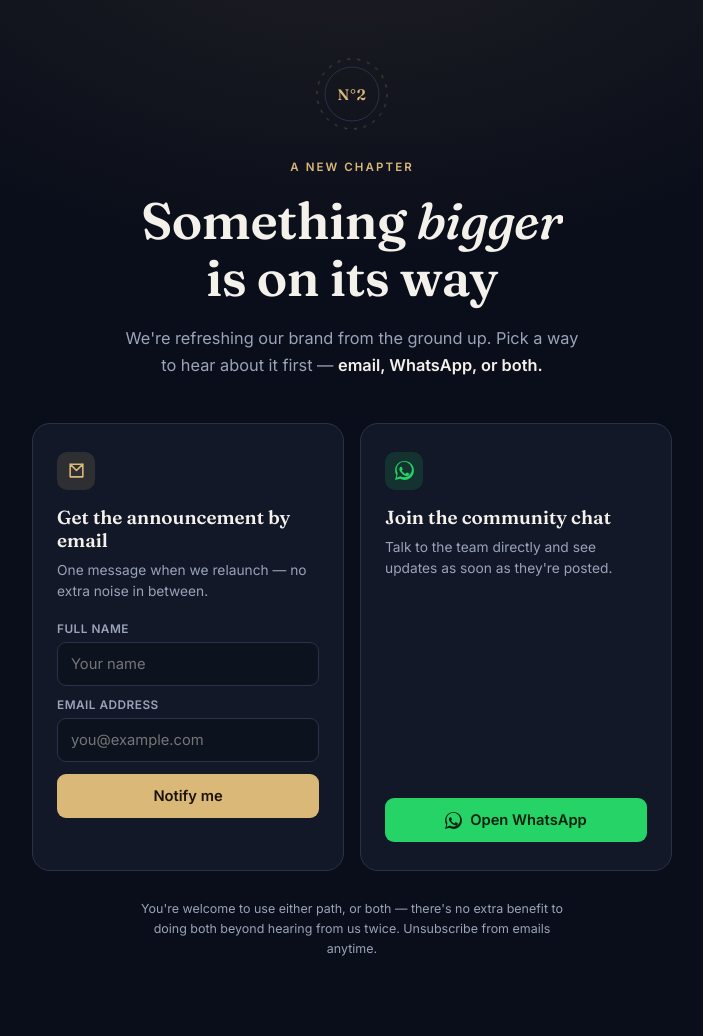
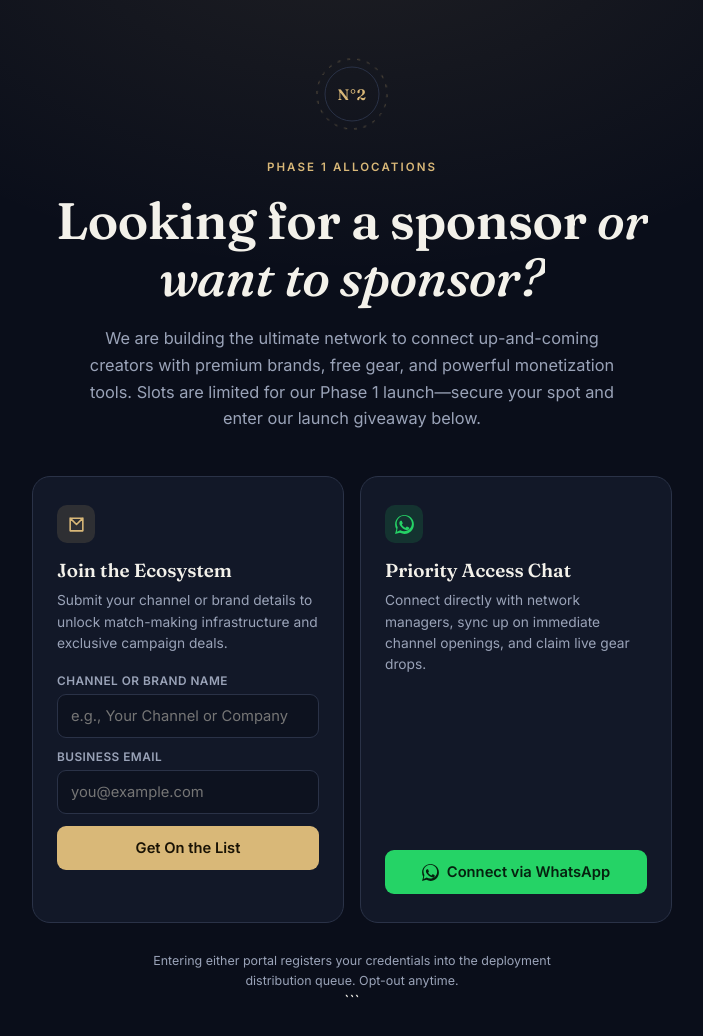
Before and after one commit to Edson2636/bgit, a plain HTML site: page index.html in a window 1280 px wide. Shown: the whole page, without its empty margins (288-991 px from the left). Before the commit the page ends 999 px from the top, so only its background shows below. Drawn offline with Linux system fonts and the light colour scheme.

Commit message:
Update title and content for early access page

````diff
--- a/index.html
+++ b/index.html
@@ -3,7 +3,7 @@
   <head>
     <meta charset="UTF-8" />
     <meta name="viewport" content="width=device-width, initial-scale=1.0" />
-    <title>A New Chapter | Early Access</title>
+    <title>Creator & Sponsor Network | Early Access</title>
     <link rel="preconnect" href="https://fonts.googleapis.com" />
     <link rel="preconnect" href="https://fonts.gstatic.com" crossorigin />
     <link
@@ -145,7 +145,7 @@
         color: var(--text-muted);
         font-size: 1.02rem;
         line-height: 1.65;
-        max-width: 460px;
+        max-width: 540px;
         margin: 0 auto 44px;
       }
 
@@ -373,11 +373,11 @@
         <span class="core">N°2</span>
       </div>
 
-      <p class="eyebrow">A New Chapter</p>
-      <h1>Something <em>bigger</em><br />is on its way</h1>
+      <p class="eyebrow">Phase 1 Allocations</p>
+      <h1>Looking for a sponsor <em>or want to sponsor?</em></h1>
+
       <p class="tagline">
-        We're refreshing our brand from the ground up. Pick a way to hear
-        about it first — <strong>email, WhatsApp, or both.</strong>
+        We are building the ultimate network to connect up-and-coming creators with premium brands, free gear, and powerful monetization tools. Slots are limited for our Phase 1 launch—secure your spot and enter our launch giveaway below.
       </p>
 
       <div class="paths">
@@ -392,24 +392,24 @@
               />
             </svg>
           </div>
-          <h2>Get the announcement by email</h2>
+          <h2>Join the Ecosystem</h2>
           <p class="desc">
-            One message when we relaunch — no extra noise in between.
+            Submit your channel or brand details to unlock match-making infrastructure and exclusive campaign deals.
           </p>
 
           <form id="signup-form">
             <div class="field">
-              <label for="name-field">Full name</label>
+              <label for="name-field">Channel or Brand Name</label>
               <input
                 type="text"
                 id="name-field"
                 name="name"
-                placeholder="Your name"
+                placeholder="e.g., Your Channel or Company"
                 required
               />
             </div>
             <div class="field">
-              <label for="email-field">Email address</label>
+              <label for="email-field">Business Email</label>
               <input
                 type="email"
                 id="email-field"
@@ -419,7 +419,7 @@
               />
             </div>
             <button type="submit" class="btn btn-gold" id="submit-btn">
-              Notify me
+              Get On the List
             </button>
             <p class="status" id="form-status" role="status"></p>
           </form>
@@ -436,10 +436,9 @@
               />
             </svg>
           </div>
-          <h2>Join the community chat</h2>
+          <h2>Priority Access Chat</h2>
           <p class="desc">
-            Talk to the team directly and see updates as soon as they're
-            posted.
+            Connect directly with network managers, sync up on immediate channel openings, and claim live gear drops.
           </p>
           <a
             href="#"
@@ -453,29 +452,27 @@
                 d="M.057 24l1.687-6.163c-1.041-1.804-1.588-3.849-1.587-5.946C.06 5.348 5.397 0 11.966 0c3.178.001 6.169 1.24 8.413 3.488 2.245 2.248 3.481 5.239 3.482 8.415-.004 6.617-5.34 11.965-11.909 11.965-1.996-.001-3.963-.503-5.714-1.458L0 24zm6.59-4.846c1.6.95 3.188 1.449 4.825 1.451 5.436 0 9.86-4.37 9.864-9.742.002-2.602-1.01-5.05-2.852-6.894C16.643 2.125 14.197.923 11.962.923c-5.44 0-9.866 4.373-9.87 9.746-.001 1.696.447 3.354 1.298 4.814L2.4 21.01l4.247-1.856zM17.48 15.63c-.31-.155-1.836-.906-2.119-1.01-.283-.103-.49-.155-.696.155-.205.31-.796.101-.975 1.213-.18.207-.36.24-.67.084-.31-.156-1.31-.483-2.496-1.542-.924-.824-1.547-1.842-1.728-2.152-.18-.31-.02-.477.136-.632.14-.139.31-.361.464-.543.155-.18.206-.31.31-.516.103-.207.052-.387-.026-.543-.077-.155-.696-1.677-.953-2.3-.25-.6-.505-.519-.695-.529-.18-.008-.387-.01-.593-.01-.207 0-.542.078-.826.388-.283.31-1.082 1.059-1.082 2.585 0 1.525 1.11 3 1.26 3.207.155.207 2.184 3.334 5.292 4.673.74.32 1.317.51 1.768.653.744.237 1.422.203 1.958.123.597-.089 1.836-.75 2.094-1.446.257-.696.257-1.293.18-1.419-.077-.127-.283-.207-.592-.361z"
               />
             </svg>
-            Open WhatsApp
+            Connect via WhatsApp
           </a>
         </div>
       </div>
 
       <p class="footnote">
-        You're welcome to use either path, or both — there's no extra
-        benefit to doing both beyond hearing from us twice. Unsubscribe from
-        emails anytime.
+        Entering either portal registers your credentials into the deployment distribution queue. Opt-out anytime.
       </p>
     </div>
 
     <script>
-      // ---------- WhatsApp link: built safely, easy to update in one place ----------
-      const WHATSAPP_NUMBER = "447482795285"; // digits only, country code, no + or leading 0
-      const WHATSAPP_MESSAGE = "Hi, I'd like to join the community";
+      // ---------- WhatsApp link setup ----------
+      const WHATSAPP_NUMBER = "447482795285";
+      const WHATSAPP_MESSAGE = "Hello, I'd like to join the network placement queue for sponsor opportunities.";
       document.getElementById("wa-link").href =
         "https://wa.me/" +
         WHATSAPP_NUMBER +
         "?text=" +
         encodeURIComponent(WHATSAPP_MESSAGE);
 
-      // ---------- Email form: AJAX submit to Formspree, no page redirect ----------
+      // ---------- Email form setup ----------
       const form = document.getElementById("signup-form");
       const statusEl = document.getElementById("form-status");
       const submitBtn = document.getElementById("submit-btn");
@@ -484,7 +481,7 @@
       form.addEventListener("submit", async (e) => {
         e.preventDefault();
         submitBtn.disabled = true;
-        submitBtn.textContent = "Sending...";
+        submitBtn.textContent = "Processing Entry...";
         statusEl.textContent = "";
         statusEl.className = "status";
 
@@ -496,10 +493,10 @@
           });
 
           if (res.ok) {
-            statusEl.textContent = "You're on the list — talk soon.";
+            statusEl.textContent = "Entry received! Check your inbox shortly.";
             statusEl.className = "status ok";
             form.reset();
-            submitBtn.textContent = "Notify me";
+            submitBtn.textContent = "Get On the List";
           } else {
             throw new Error("Request failed");
           }
@@ -507,7 +504,7 @@
           statusEl.textContent =
             "Something went wrong. Please try again in a moment.";
           statusEl.className = "status err";
-          submitBtn.textContent = "Notify me";
+          submitBtn.textContent = "Get On the List";
         } finally {
           submitBtn.disabled = false;
         }
@@ -515,3 +512,5 @@
     </script>
   </body>
 </html>
+
+```
````
